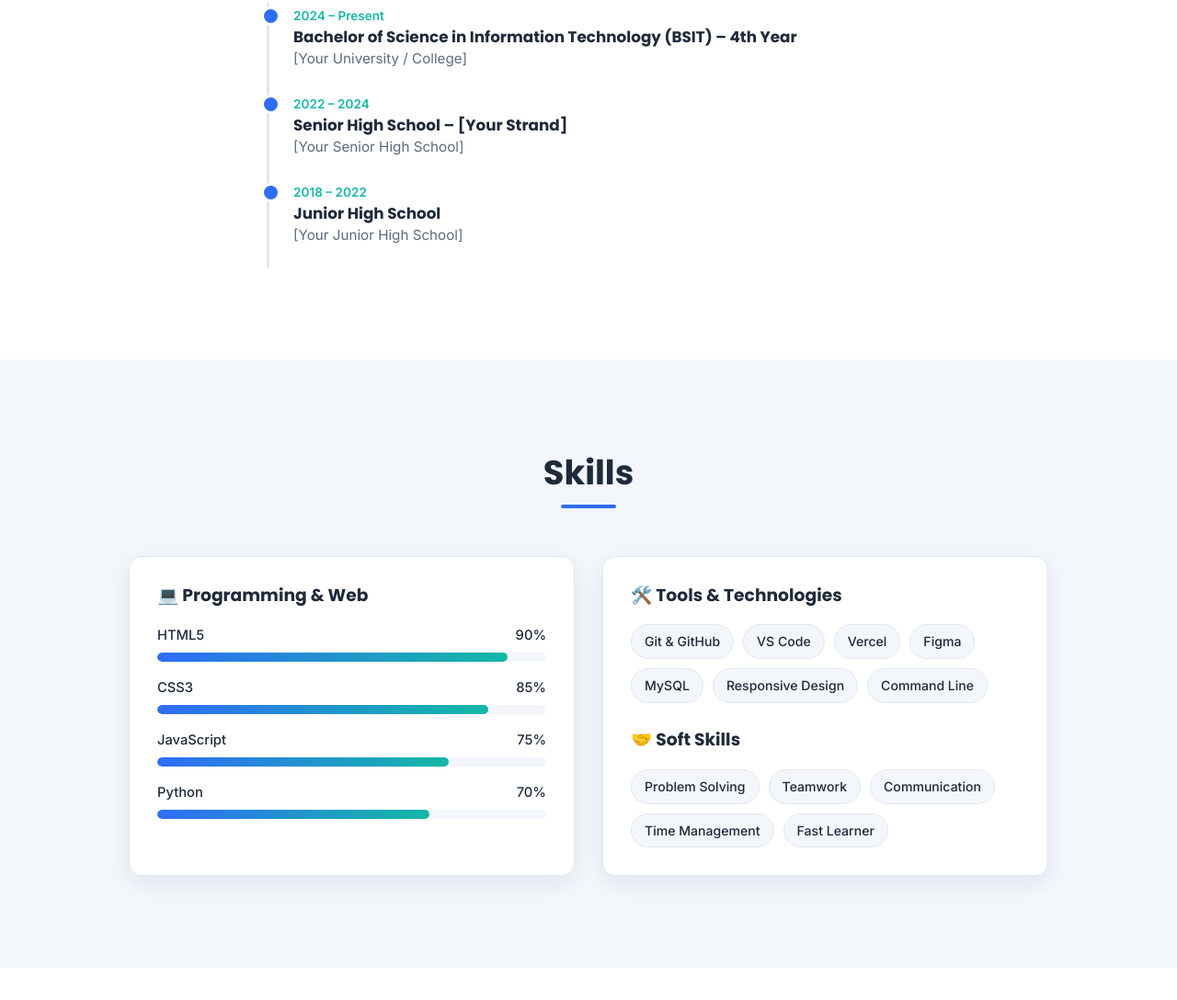
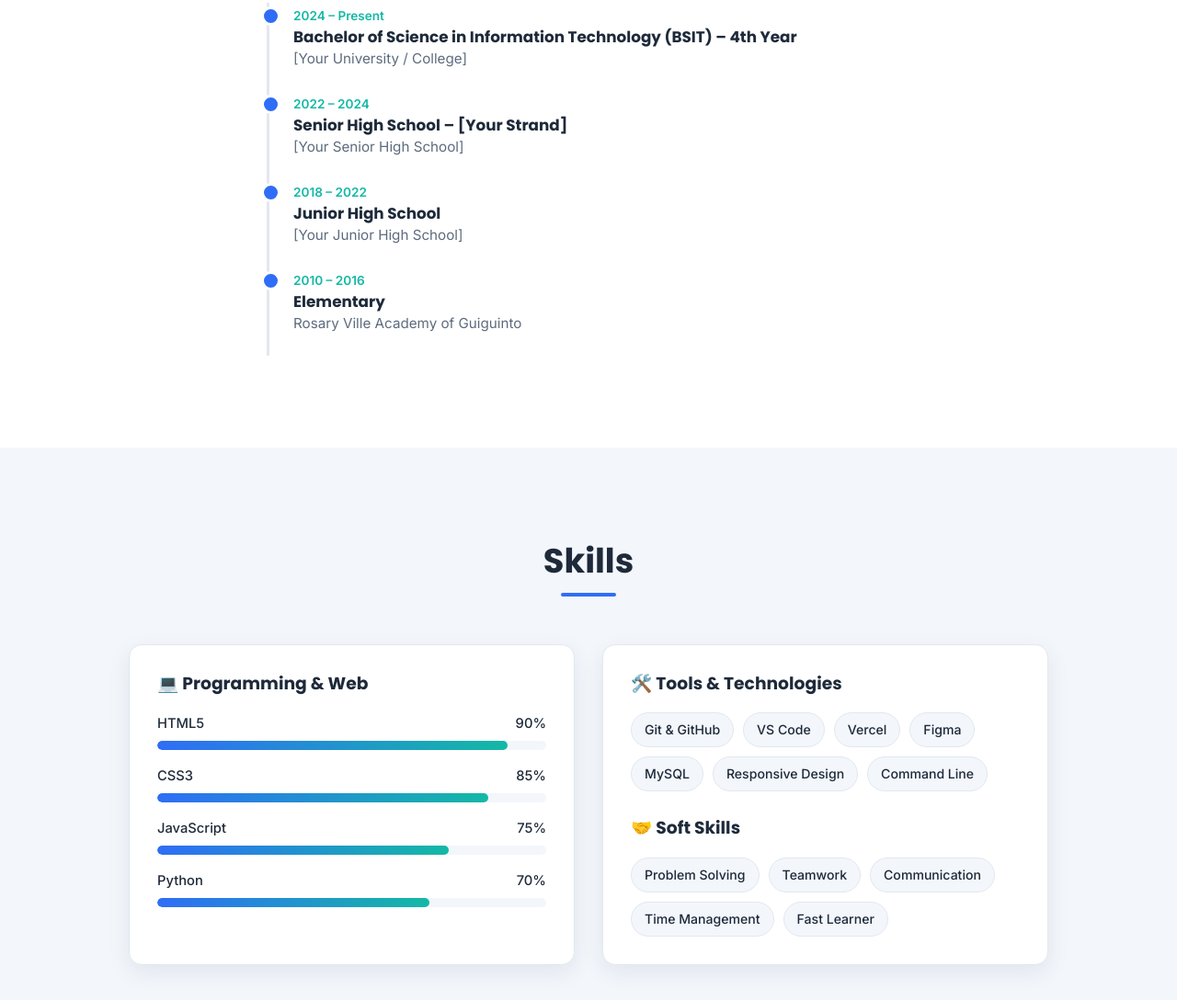
Before and after one commit to franzadriannoguera-commits/personal-portfolio, a plain HTML site: page index.html in a window 1280 px wide. Shown: the part 1011-2099 px from the top of the page at 92% size. Drawn offline with Linux system fonts and the light colour scheme.

Commit message:
Add elementary education history
Co-authored-by: Copilot <223556219+Copilot@users.noreply.github.com>

```diff
--- a/index.html
+++ b/index.html
@@ -73,6 +73,11 @@
           <span class="year">2018 – 2022</span>
           <h4>Junior High School</h4>
           <p>[Your Junior High School]</p>
+        </div>
+        <div class="timeline-item">
+          <span class="year">2010 – 2016</span>
+          <h4>Elementary</h4>
+          <p>Rosary Ville Academy of Guiguinto</p>
         </div>
       </div>
     </section>
```
